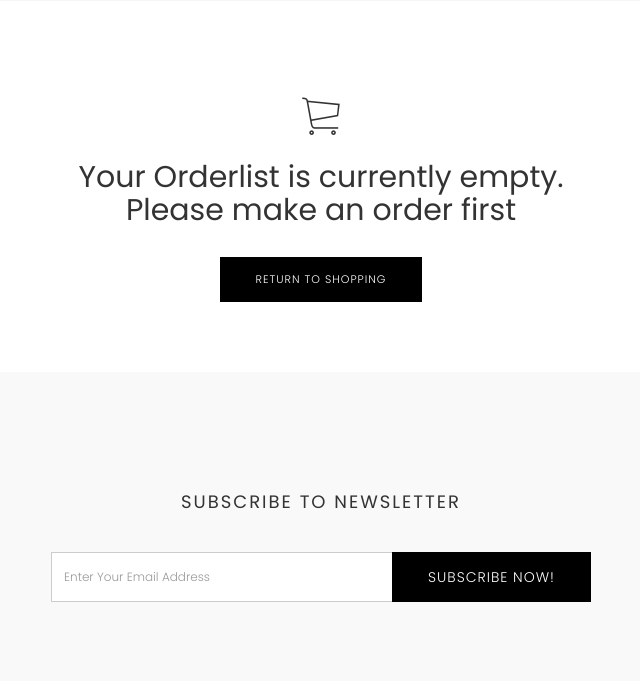
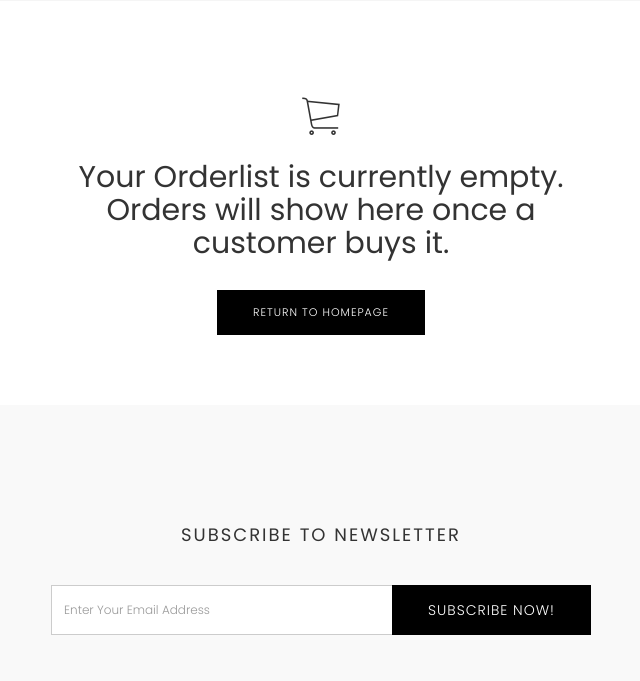
Before and after one commit to xFBIx/ecommerce_django, a Django app: template sweet_pants/mainpage/templates/mainpage/orders-vendor.html in a window 1280 px wide. Shown: the part 352-1033 px from the top of the page, without its empty margins (319-959 px from the left). Run offline with Django 4.2, Linux system fonts and the light colour scheme; the template is opened without the code that fills it, so the values that code supplies are empty; some libraries are stand-ins or nearby versions; some web fonts are replaced.

Commit message:
minor bug fixes

```diff
--- a/sweet_pants/mainpage/templates/mainpage/orders-vendor.html
+++ b/sweet_pants/mainpage/templates/mainpage/orders-vendor.html
@@ -95,8 +95,8 @@
 			<div class="col-md-6 col-md-offset-3">
 		  		<div class="block text-center">
 			  		<i class="tf-ion-ios-cart-outline"></i>
-					<h2 class="text-center">Your Orderlist is currently empty. Please make an order first</h2>
-					<a href="{% url 'customer-homepage' %}" class="btn btn-main mt-20">Return to Shopping</a>
+					<h2 class="text-center">Your Orderlist is currently empty. Orders will show here once a customer buys it.</h2>
+					<a href="{% url 'customer-homepage' %}" class="btn btn-main mt-20">Return to HomePage</a>
 				</div>
 	  		</div>
 		</div>
```
